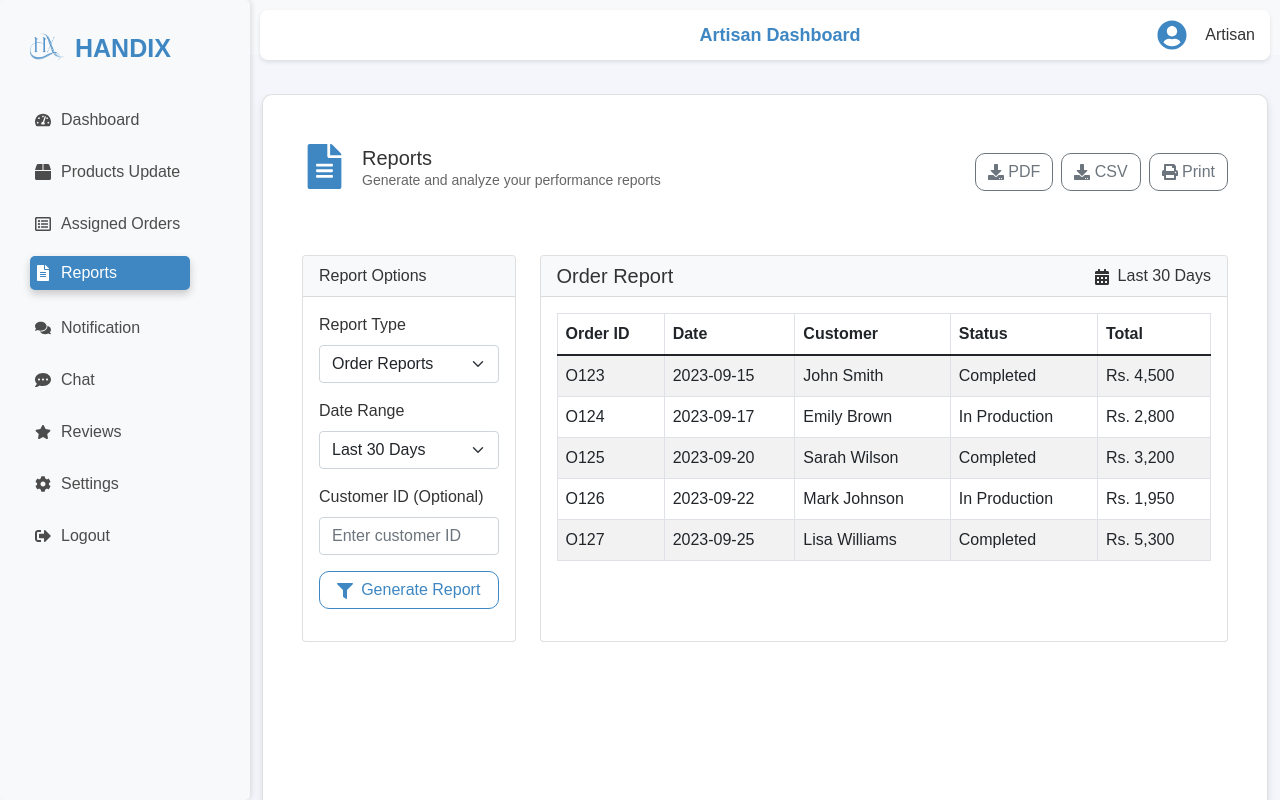
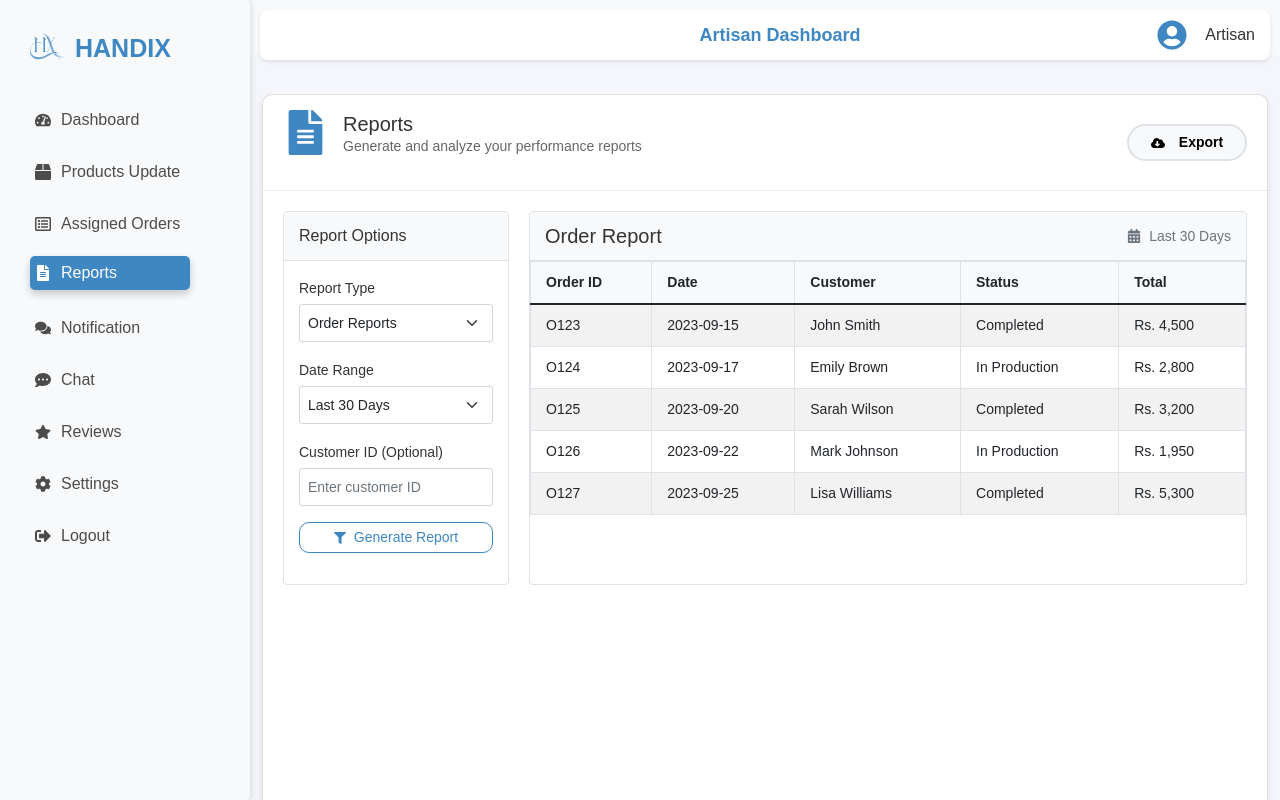
Before and after one commit to sujikaran07/HANDIX, a React (Vite) app in the folder frontend/: page /artisan/reports in a window 1280 px wide. Built offline with nearby package versions, Linux system fonts and the light colour scheme.

Commit message:
style: Refactor ArtisanReports component and improve UI with enhanced export functionality and layout adjustments

```diff
--- a/frontend/src/pages/artisan/ArtisanReports.jsx
+++ b/frontend/src/pages/artisan/ArtisanReports.jsx
@@ -1,7 +1,7 @@
 import React, { useState, useEffect } from 'react';
 import ArtisanSidebar from '../../components/artisan/ArtisanSidebar';
 import ArtisanTopBar from '../../components/artisan/ArtisanTopBar';
-import { FaFileAlt, FaDownload, FaPrint, FaCalendarAlt, FaFilter } from 'react-icons/fa';
+import { FaFileAlt, FaCloudDownloadAlt, FaCalendarAlt, FaFilter } from 'react-icons/fa';
 import { Form, Button, Card, Row, Col, Table } from 'react-bootstrap';
 import '../../styles/artisan/ArtisanReports.css';
 
@@ -65,19 +65,9 @@ const ArtisanReports = () => {
     console.log('Generating report with:', { reportType, dateRange, startDate, endDate, customerId, productId });
   };
 
-  const handleExportPDF = () => {
-    console.log('Exporting as PDF');
-    // PDF export implementation
-  };
-
-  const handleExportCSV = () => {
-    console.log('Exporting as CSV');
-    // CSV export implementation
-  };
-
-  const handlePrint = () => {
-    console.log('Printing report');
-    window.print();
+  const handleExport = () => {
+    console.log('Exporting report data');
+    // Combined export implementation
   };
 
   // Get current date in YYYY-MM-DD format for max date in date pickers
@@ -90,34 +80,26 @@ const ArtisanReports = () => {
         <ArtisanTopBar />
 
         <div className="container mt-4 reports-container">
-          <div className="card p-4 reports-card">
-            <div className="reports-header manage-orders-header d-flex justify-content-between align-items-center mb-3">
-              <div className="title-section">
-                <div className="icon-and-title">
+          <div className="card reports-card">
+            <div className="reports-header d-flex justify-content-between align-items-center">
+              <div className="title-section d-flex align-items-center">
                 <FaFileAlt className="reports-icon" />
                 <div className="text-section">
                   <h2>Reports</h2>
                   <p>Generate and analyze your performance reports</p>
                 </div>
               </div>
-              </div>
               <div className="d-flex">
-                <Button variant="outline-secondary" className="me-2" onClick={handleExportPDF}>
-                  <FaDownload /> PDF
-                </Button>
-                <Button variant="outline-secondary" className="me-2" onClick={handleExportCSV}>
-                  <FaDownload /> CSV
-                </Button>
-                <Button variant="outline-secondary" onClick={handlePrint}>
-                  <FaPrint /> Print
-                </Button>
+                <button className="btn btn-outline-secondary export-btn" onClick={handleExport}>
+                  <FaCloudDownloadAlt size={14} /> <span className="ms-1">Export</span>
+                </button>
               </div>
             </div>
 
             <div className="reports-content">
               <Row>
                 <Col lg={3} md={4}>
-                  <Card className="report-sidebar mb-3">
+                  <div className="report-sidebar mb-3">
                     <Card.Header>Report Options</Card.Header>
                     <Card.Body>
                       <Form onSubmit={handleGenerateReport}>
@@ -126,6 +108,7 @@ const ArtisanReports = () => {
                           <Form.Select
                             value={reportType}
                             onChange={(e) => setReportType(e.target.value)}
+                            size="sm"
                           >
                             <option value="orders">Order Reports</option>
                             <option value="products">Product Reports</option>
@@ -138,6 +121,7 @@ const ArtisanReports = () => {
                           <Form.Select
                             value={dateRange}
                             onChange={(e) => setDateRange(e.target.value)}
+                            size="sm"
                           >
                             <option value="last7">Last 7 Days</option>
                             <option value="last30">Last 30 Days</option>
@@ -155,6 +139,7 @@ const ArtisanReports = () => {
                                 max={today}
                                 value={startDate}
                                 onChange={(e) => setStartDate(e.target.value)}
+                                size="sm"
                               />
                             </Form.Group>
 
@@ -165,6 +150,7 @@ const ArtisanReports = () => {
                                 max={today}
                                 value={endDate}
                                 onChange={(e) => setEndDate(e.target.value)}
+                                size="sm"
                               />
                             </Form.Group>
                           </>
@@ -178,6 +164,7 @@ const ArtisanReports = () => {
                               value={customerId}
                               onChange={(e) => setCustomerId(e.target.value)}
                               placeholder="Enter customer ID"
+                              size="sm"
                             />
                           </Form.Group>
                         )}
@@ -190,6 +177,7 @@ const ArtisanReports = () => {
                               value={productId}
                               onChange={(e) => setProductId(e.target.value)}
                               placeholder="Enter product ID"
+                              size="sm"
                             />
                           </Form.Group>
                         )}
@@ -197,20 +185,20 @@ const ArtisanReports = () => {
                         <Button
                           variant="primary"
                           type="submit"
-                          className="w-100"
+                          className="w-100 d-flex align-items-center justify-content-center"
+                          size="sm"
                         >
-                          <FaFilter className="me-2" />
+                          <FaFilter size={12} className="me-2" />
                           Generate Report
                         </Button>
                       </Form>
                     </Card.Body>
-                  </Card>
+                  </div>
                 </Col>
 
                 <Col lg={9} md={8}>
-                  <Card className="report-content">
+                  <div className="report-content">
                     <Card.Header>
-                      <div className="d-flex justify-content-between align-items-center">
                       <h5 className="mb-0">
                         {reportType === 'orders' && 'Order Report'}
                         {reportType === 'products' && 'Product Report'}
@@ -218,14 +206,15 @@ const ArtisanReports = () => {
                       </h5>
                       <div className="report-date">
                         <FaCalendarAlt className="me-2" />
+                        <span>
                           {dateRange === 'custom' ? `${startDate || 'Start'} to ${endDate || 'End'}` :
                           dateRange === 'last7' ? 'Last 7 Days' :
                           dateRange === 'last30' ? 'Last 30 Days' : 'Last 90 Days'}
-                        </div>
+                        </span>
                       </div>
                     </Card.Header>
 
-                    <Card.Body className="report-table-container">
+                    <div className="report-table-container">
                       {loading ? (
                         <div className="text-center my-5">
                           <div className="spinner-border text-primary" role="status">
@@ -315,8 +304,8 @@ const ArtisanReports = () => {
                           <p className="text-muted">No report data available for the selected criteria</p>
                         </div>
                       )}
-                    </Card.Body>
-                  </Card>
+                    </div>
+                  </div>
                 </Col>
               </Row>
             </div>
--- a/frontend/src/styles/artisan/ArtisanReports.css
+++ b/frontend/src/styles/artisan/ArtisanReports.css
@@ -17,6 +17,7 @@
   overflow: hidden;
 }
 
+/* Improved container margins and padding */
 .artisan-reports-page .reports-container {
   display: flex;
   flex-direction: column;
@@ -25,25 +26,34 @@
   overflow: hidden;
 }
 
+/* Proper card alignment and spacing */
 .artisan-reports-page .reports-card {
   border-radius: 10px;
   box-shadow: 0 4px 8px rgba(0, 0, 0, 0.1);
   background-color: #ffffff;
+  padding: 0 !important; /* Remove padding to fix alignment */
   flex: 1;
   display: flex;
   flex-direction: column;
   overflow: hidden;
 }
 
+/* Fix header alignment */
 .artisan-reports-page .reports-header {
-  padding: 15px;
+  padding: 15px 20px;
+  border-bottom: 1px solid #eaeaea;
+  margin-bottom: 0 !important;
 }
 
+/* Fix icon alignment */
 .artisan-reports-page .reports-icon {
   font-size: 45px;
   margin-right: 15px;
   margin-bottom: 20px;
   color: #3e87c3;
+  display: flex;
+  align-items: center;
+  justify-content: center;
 }
 
 .artisan-reports-page .text-section h2 {
@@ -53,15 +63,23 @@
   line-height: 1.2;
 }
 
+/* Text section alignment */
+.artisan-reports-page .text-section {
+  display: flex;
+  flex-direction: column;
+  justify-content: center;
+}
+
 .artisan-reports-page .text-section p {
   font-size: 14px;
   color: #666;
 }
 
+/* Fix content area alignment */
 .artisan-reports-page .reports-content {
+  padding: 20px;
   flex: 1;
   overflow-y: auto;
-  padding: 15px;
   scrollbar-width: thin;
   scrollbar-color: rgba(0, 0, 0, 0.2) transparent;
 }
@@ -75,24 +93,42 @@
   border-radius: 3px;
 }
 
+/* Fix sidebar alignment */
 .artisan-reports-page .report-sidebar {
   height: 100%;
-  overflow: hidden;
+  border: 1px solid #dee2e6;
+  border-radius: 0.25rem;
 }
 
 .artisan-reports-page .report-sidebar .card-header {
+  padding: 12px 15px;
+  font-weight: 500;
   background-color: #f8f9fa;
-  font-weight: 500;
+  border-bottom: 1px solid #dee2e6;
 }
 
+.artisan-reports-page .report-sidebar .card-body {
+  padding: 15px;
+}
+
+/* Fix report content alignment */
 .artisan-reports-page .report-content {
   height: 100%;
-  display: flex;
-  flex-direction: column;
+  border: 1px solid #dee2e6;
+  border-radius: 0.25rem;
 }
 
 .artisan-reports-page .report-content .card-header {
+  padding: 12px 15px;
   background-color: #f8f9fa;
+  border-bottom: 1px solid #dee2e6;
+  display: flex;
+  justify-content: space-between;
+  align-items: center;
+}
+
+.artisan-reports-page .report-content .card-body {
+  padding: 0;
 }
 
 .artisan-reports-page .report-table-container {
@@ -100,6 +136,7 @@
   overflow-y: auto;
   scrollbar-width: thin;
   scrollbar-color: rgba(0, 0, 0, 0.2) transparent;
+  max-height: calc(100vh - 300px);
 }
 
 .artisan-reports-page .report-table-container::-webkit-scrollbar {
@@ -113,6 +150,94 @@
 
 .artisan-reports-page .table {
   margin-bottom: 0;
+}
+
+.artisan-reports-page .table th {
+  background-color: #f8f9fa;
+  font-weight: 600;
+  border-top: none;
+  padding: 10px 15px;
+  font-size: 14px;
+}
+
+.artisan-reports-page .table td {
+  padding: 10px 15px;
+  font-size: 14px;
+  vertical-align: middle;
+}
+
+/* Button styling */
+.artisan-reports-page .btn {
+  font-size: 14px;
+  display: flex;
+  align-items: center;
+  justify-content: center;
+}
+
+.artisan-reports-page .btn svg {
+  margin-right: 5px;
+}
+
+/* Revised export button styling with border-only hover effect */
+.artisan-reports-page .export-btn {
+  padding: 6px 12px;
+  font-size: 14px;
+  display: flex;
+  align-items: center;
+  gap: 5px;
+  background-color: #f8f9fa;
+  border-color: #dee2e6;
+  border-radius: 25px;
+  transition: border-color 0.2s ease;
+}
+
+.artisan-reports-page .export-btn:hover {
+  border-color: #3e87c3;
+  color: #3e87c3;
+}
+
+.artisan-reports-page .export-btn:active {
+  border-color: #2d6da3;
+}
+
+/* Row spacing */
+.artisan-reports-page .row {
+  margin-left: -10px;
+  margin-right: -10px;
+}
+
+.artisan-reports-page .col-lg-3,
+.artisan-reports-page .col-lg-9,
+.artisan-reports-page .col-md-4,
+.artisan-reports-page .col-md-8 {
+  padding-left: 10px;
+  padding-right: 10px;
+}
+
+/* Form control styling */
+.artisan-reports-page .form-control,
+.artisan-reports-page .form-select {
+  font-size: 14px;
+  height: 38px;
+}
+
+.artisan-reports-page .form-label {
+  font-size: 14px;
+  font-weight: 500;
+  margin-bottom: 5px;
+}
+
+/* Improve action button spacing */
+.artisan-reports-page .d-flex .btn {
+  margin-left: 8px;
+}
+
+/* Date section in report header */
+.artisan-reports-page .report-date {
+  display: flex;
+  align-items: center;
+  font-size: 14px;
+  color: #6c757d;
 }
 
 /* Fix for container width */
```
Lines whose indentation alone changed are shown as unchanged.
